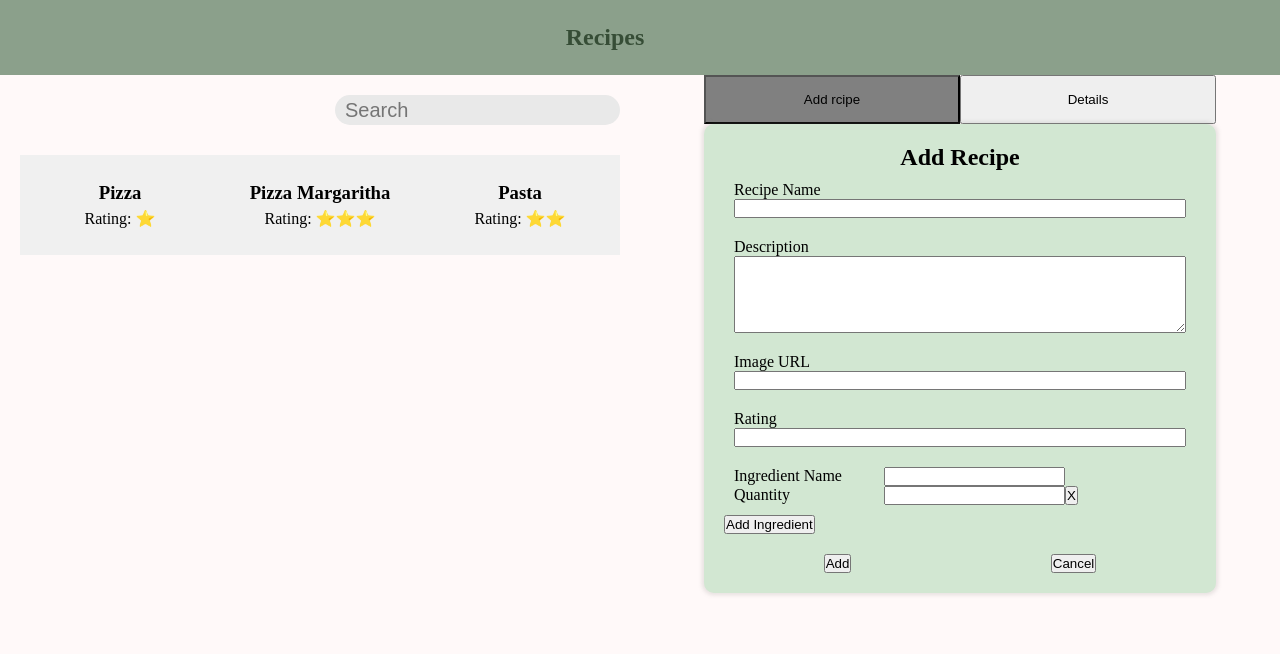
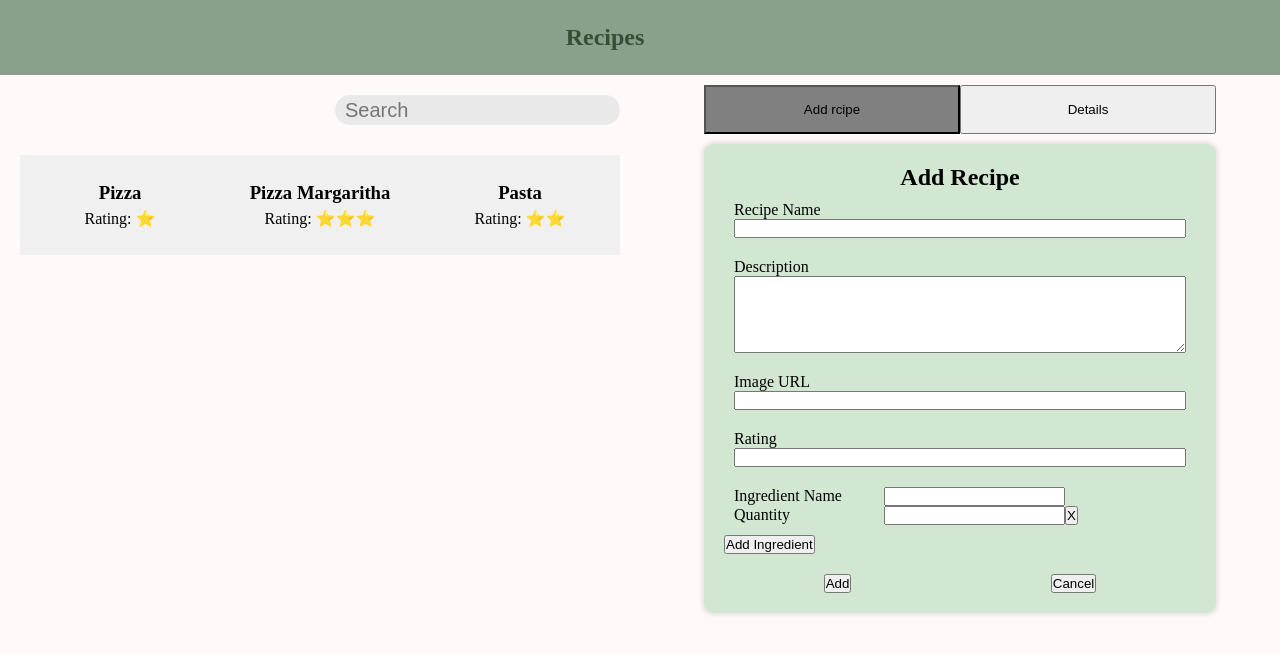
Before and after one commit to GGozdziewski1994/recipes-angular-app, an Angular app: page /recipes/form in a window 1280 px wide. Shown: the top 654 px of the page. Built offline with nearby package versions, Linux system fonts and the light colour scheme; data requests are answered from the project's data file.

Commit message:
Change detail button jump

```diff
--- a/src/app/main/main.component.css
+++ b/src/app/main/main.component.css
@@ -7,6 +7,8 @@
 }
 
 .item-buttons {
+  margin: 10px 0;
+  max-height: 50px;
   grid-area: buttons;
   display: flex;
   justify-content: center;
@@ -29,8 +31,5 @@
   grid-template-rows: auto;
   grid-template-areas:
     "list buttons"
-    "list form"
-    "list form"
-    "list form"
     "list form";
 }
```
